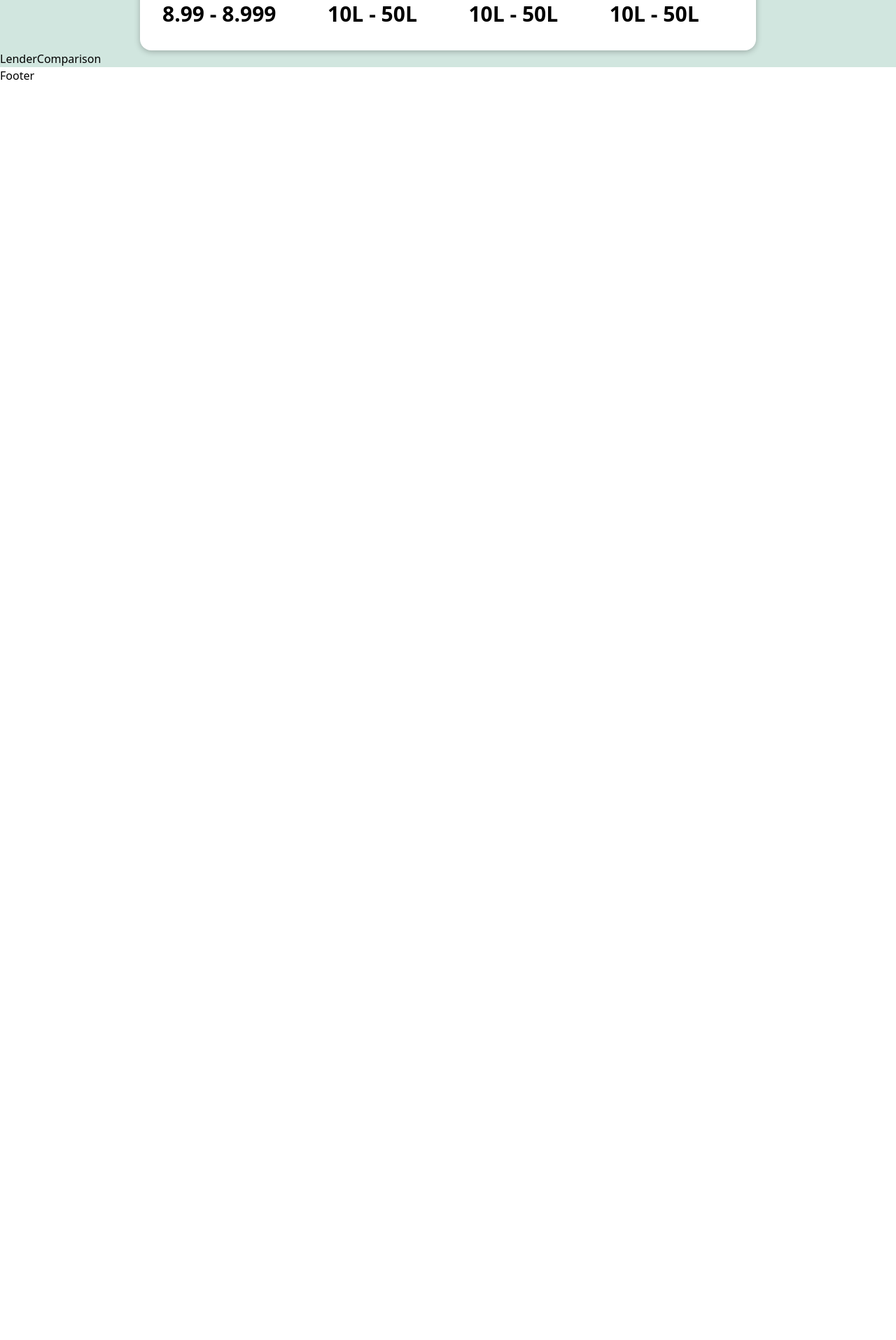
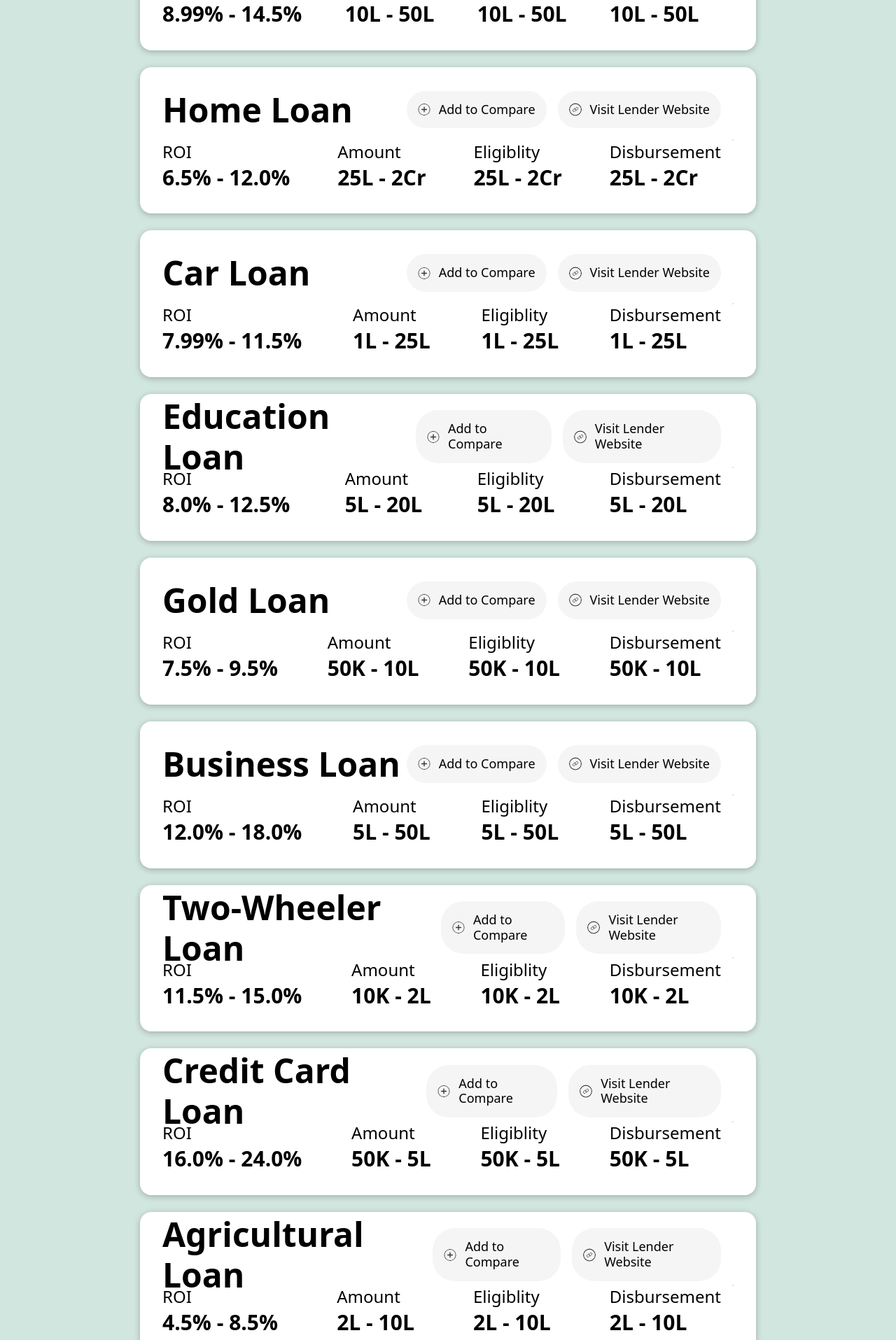
Before and after one commit to mahi25soni/temp-shiploan-frontend, a Next.js app: page /home-loan in a window 1280 px wide. Shown: the part 1265-3180 px from the top of the page at 70% size. Before the commit the page ends 1385 px from the top, so only its background shows below. Built offline with nearby package versions, Linux system fonts and the light colour scheme.

Commit message:
Core : Lender sample data integrated

```diff
--- a/src/app/(loan)/home-loan/page.tsx
+++ b/src/app/(loan)/home-loan/page.tsx
@@ -5,6 +5,7 @@ import SuggestedLoan from '@/components/SuggestedLoan/SuggestedLoan';
 import SuggestedLenders from '@/components/SuggestesLenders/SuggestedLenders';
 import PageWrapper from '@/components/wrappers/PageWrapper'
 import SuggestedLoanWrapper from '@/components/wrappers/SuggestedLoanWrapper';
+import { LenderSampleData } from '@/testdata/lender-data';
 import { useFormik } from 'formik'
 import React, { useState } from 'react'
 
@@ -51,6 +52,15 @@ const InputRangeData = [
   }
 ]
 
+interface LenderInfo {
+  id : string,
+  name: string,
+  roi: string,
+  amount: string,
+  eligibility: string,
+  disbursement: string
+}
+
 const HomeLoan = () => {
   const [suggestLoan, setSuggestLoan] = useState(false)
   const [suggestedLoanData, setSuggestedLoanData] = useState({
@@ -74,7 +84,11 @@ const HomeLoan = () => {
       })
       setSuggestLoan(true)
     },
+
   })
+
+  const [lenderComparisonArray, setLenderComparisonArray] = useState([])
+  const [lenderArray, setLenderArray] = useState<LenderInfo[]>(LenderSampleData)
   return (
     <div className='min-h-screen w-full bg-light-green'>
       (<PageWrapper heading='Balance Transfer on Credit Card Debt' altText='Background Image' bgColor='#D1E6DF' mainImage='/small house in winter forest.png' description='Lorem ipsum dolor sit amet consectetur. Semper sed malesuada quisque orci tincidunt lectus sollicitudin quam. Convallis in nisl odio enim arcu neque. Nulla ipsum venenatis volutpat eu. Venenatis nisi.'>
@@ -83,7 +97,7 @@ const HomeLoan = () => {
         {suggestLoan && <SuggestedLoan {...suggestedLoanData} />}
 
       </PageWrapper>)
-      <SuggestedLenders ></SuggestedLenders>
+      <SuggestedLenders lenderArray = {lenderArray}  ></SuggestedLenders>
       <LenderComparison ></LenderComparison>
     </div>
 
--- a/src/components/SuggestesLenders/SuggestedLenders.tsx
+++ b/src/components/SuggestesLenders/SuggestedLenders.tsx
@@ -1,21 +1,61 @@
 import Image from 'next/image';
-import React from 'react'
+import React, { useState } from 'react'
 import BrownLine from '../atoms/BrownLine';
 
 
+interface LenderInfo {
+    id: string,
+    name: string,
+    roi: string,
+    amount: string,
+    eligibility: string,
+    disbursement: string
+}
 
-const SuggestedLenders = () => {
+interface props {
+    lenderArray: LenderInfo[]
+}
+
+
+const SuggestedLenders = (data: props) => {
+    const [firstLenderCandidate, setFirstLenderCandidate] = useState<LenderInfo | null>(null)
+    const [secondLenderCandidate, setSecondLenderCandidate] = useState<LenderInfo | null>(null)
+
+    const [twoLenderCandiates, setTwoLenderCandiates] = useState<LenderInfo[]>([])
+
+
+    const handleAddToCompare = (lender: LenderInfo) => {
+        console.log("this is the lender", lender)
+        if (firstLenderCandidate === null) {
+            setFirstLenderCandidate(lender)
+        }
+        else if (secondLenderCandidate === null) {
+            setSecondLenderCandidate(lender)
+        }
+    }
     return (
         <div
             className="m-auto flex h-full w-full flex-col  items-center justify-start gap-6 lg:px-[200px]"
         >
 
-            <div className='shadow-[0_2px_8px_rgba(0,0,0,0.25)] p-6 flex flex-col lg:hidden rounded-2xl w-[353px] bg-white gap-2'>
-                <div className='flex items-center'>
+            {
+                firstLenderCandidate && <div className='shadow-[0_2px_8px_rgba(0,0,0,0.25)] p-6 flex flex-col lg:hidden rounded-2xl w-[353px] bg-white gap-4'>
+                    <div className='flex items-center justify-around h-[29px]'>
+                        <div className='description-text-24 font-bold'>
+                            {firstLenderCandidate?.["name"]}
 
                         </div>
-                <div></div>
+                        <BrownLine height={true} />
+                        <div className='description-text-24 font-bold'>
+                            {secondLenderCandidate ? secondLenderCandidate["name"] : <Image src='/PlusCircle.svg' width={18} height={18} alt="Add Button" className='rounded-full' />}
                         </div>
+                    </div>
+                    <button disabled={secondLenderCandidate ? false : true} className={` p-4 rounded-32 border   w-full description-text-18 font-bold  ${secondLenderCandidate ? 'border-light-gray text-light-gray' : 'border-gray-opacity-20 text-gray-opacity-20'}`}>
+                        Compare
+                    </button>
+                </div>
+            }
+
             <div className='flex items-center justify-between w-[353px] lg:w-full'>
                 <div className='font-bold text-base lg:text-5xl lg:leading-[60px]'>
                     Suggested Lenders
@@ -30,26 +70,55 @@ const SuggestedLenders = () => {
                 </div>
 
             </div>
+
+            {data?.lenderArray.map((lender, index) => {
+                return (
+                    <SingleLenderInfo lender={lender} key={index} handleAddToCompare={handleAddToCompare} />
+                )
+            })}
+
+
+
+        </div>
+    )
+}
+
+const SingleLenderInfo = ({
+    lender,
+    handleAddToCompare
+}: {
+    lender: LenderInfo,
+    handleAddToCompare: (lender: LenderInfo) => void
+
+}) => {
+
+    return (
         <div className='p-6 bg-white rounded-32 flex justify-between items-center gap-4 w-[353px] shadow-[0_2px_8px_rgba(0,0,0,0.25)] lg:w-full lg:rounded-2xl lg:p-8
     '>
             <div className='flex flex-col gap-4 lg:w-full'>
-                    <div className='flex items-center gap-1 lg:h-[58px] lg:justify-between'>
+                <div className='flex items-center gap-1 lg:h-[58px] lg:justify-between lg:w-full'>
                     <div className='font-bold text-2xl leading-[29.05px] lg:text-5xl lg:leading-[58px] '>
-                            Name
+                        {lender?.name}
                     </div>
                     <div className='hidden lg:flex gap-4 '>
-                            <div className='bg-transparent-gray flex justify-center items-center gap-3 p-4 description-text-18 rounded-32'>
+                        <div className='bg-gray-opacity-5 flex justify-center items-center gap-3 p-4 description-text-18 rounded-32' onClick={() => handleAddToCompare(lender)}>
                             <Image src='/PlusCircle.svg' width={18} height={18} alt="Add Button" className='rounded-full' />
                             <div>Add to Compare</div>
                         </div>
-                            <div className='bg-transparent-gray flex justify-center items-center gap-3 p-4 description-text-18 rounded-32'>
+                        <div className='bg-gray-opacity-5 flex justify-center items-center gap-3 p-4 description-text-18 rounded-32'>
                             <Image src='/connect.svg' width={18} height={18} alt="Connect Button" className='rounded-full' />
 
                             <div>Visit Lender Website</div>
                         </div>
                     </div>
-                        <Image src='/PlusCircle.svg' width={18} height={18} alt="Add Button" className='rounded-full lg:hidden' />
-                        <Image src='/connect.svg' width={18} height={18} alt="Connect Button" className='rounded-full lg:hidden' />
+                    <div onClick={() => handleAddToCompare(lender)} className='lg:hidden'>
+
+                        <Image src='/PlusCircle.svg' width={18} height={18} alt="Add Button" className='rounded-full' />
+                    </div>
+                    <div className='lg:hidden'>
+
+                        <Image src='/connect.svg' width={18} height={18} alt="Connect Button" className='rounded-full' />
+                    </div>
                 </div>
                 <div className='lg:hidden w-full '>
                     <BrownLine />
@@ -61,7 +130,7 @@ const SuggestedLenders = () => {
                             ROI
                         </div>
                         <div className='text-sm font-bold leading-[16.94px]  lg:text-3xl lg:leading-[38.73px]'>
-                                8.99 {" - "} 8.999
+                            {lender?.roi}
                         </div>
                     </div>
                     <div className='flex flex-col gap-1 '>
@@ -69,7 +138,7 @@ const SuggestedLenders = () => {
                             Amount
                         </div>
                         <div className='text-sm font-bold leading-[16.94px] lg:text-3xl lg:leading-[38.73px]'>
-                                10L {" - "} 50L
+                            {lender?.amount}
                         </div>
                     </div>
 
@@ -79,7 +148,7 @@ const SuggestedLenders = () => {
                             Eligiblity
                         </div>
                         <div className='text-sm font-bold leading-[16.94px] lg:text-3xl lg:leading-[38.73px]'>
-                                10L {" - "} 50L
+                            {lender?.eligibility}
                         </div>
                     </div>
                     <div className='hidden lg:flex flex-col gap-1 '>
@@ -87,7 +156,7 @@ const SuggestedLenders = () => {
                             Disbursement
                         </div>
                         <div className='text-sm font-bold leading-[16.94px] lg:text-3xl lg:leading-[38.73px]'>
-                                10L {" - "} 50L
+                            {lender?.disbursement}
                         </div>
                     </div>
 
@@ -102,7 +171,7 @@ const SuggestedLenders = () => {
                         Eligiblity
                     </div>
                     <div className='text-sm font-bold leading-[16.94px]'>
-                            10L {" - "} 50L
+                        {lender?.eligibility}
                     </div>
                 </div>
                 <div className='flex flex-col gap-1 '>
@@ -110,8 +179,7 @@ const SuggestedLenders = () => {
                         Disbursement
                     </div>
                     <div className='text-sm font-bold leading-[16.94px]'>
-                            10L {" - "} 50L
-                        </div>
+                        {lender?.disbursement}
                     </div>
                 </div>
             </div>
--- /dev/null
+++ b/src/testdata/lender-data.ts
@@ -0,0 +1,82 @@
+export const  LenderSampleData = [
+    {
+      id: "1",
+      name: "Personal Loan",
+      roi: "8.99% - 14.5%",
+      amount: "10L - 50L",
+      eligibility: "10L - 50L",
+      disbursement: "10L - 50L",
+    },
+    {
+      id: "2",
+      name: "Home Loan",
+      roi: "6.5% - 12.0%",
+      amount: "25L - 2Cr",
+      eligibility: "25L - 2Cr",
+      disbursement: "25L - 2Cr",
+    },
+    {
+      id: "3",
+      name: "Car Loan",
+      roi: "7.99% - 11.5%",
+      amount: "1L - 25L",
+      eligibility: "1L - 25L",
+      disbursement: "1L - 25L",
+    },
+    {
+      id: "4",
+      name: "Education Loan",
+      roi: "8.0% - 12.5%",
+      amount: "5L - 20L",
+      eligibility: "5L - 20L",
+      disbursement: "5L - 20L",
+    },
+    {
+      id: "5",
+      name: "Gold Loan",
+      roi: "7.5% - 9.5%",
+      amount: "50K - 10L",
+      eligibility: "50K - 10L",
+      disbursement: "50K - 10L",
+    },
+    {
+      id: "6",
+      name: "Business Loan",
+      roi: "12.0% - 18.0%",
+      amount: "5L - 50L",
+      eligibility: "5L - 50L",
+      disbursement: "5L - 50L",
+    },
+    {
+      id: "7",
+      name: "Two-Wheeler Loan",
+      roi: "11.5% - 15.0%",
+      amount: "10K - 2L",
+      eligibility: "10K - 2L",
+      disbursement: "10K - 2L",
+    },
+    {
+      id: "8",
+      name: "Credit Card Loan",
+      roi: "16.0% - 24.0%",
+      amount: "50K - 5L",
+      eligibility: "50K - 5L",
+      disbursement: "50K - 5L",
+    },
+    {
+      id: "9",
+      name: "Agricultural Loan",
+      roi: "4.5% - 8.5%",
+      amount: "2L - 10L",
+      eligibility: "2L - 10L",
+      disbursement: "2L - 10L",
+    },
+    {
+      id: "10",
+      name: "Medical Loan",
+      roi: "10.5% - 14.0%",
+      amount: "1L - 15L",
+      eligibility: "1L - 15L",
+      disbursement: "1L - 15L",
+    },
+  ];
--- a/tailwind.config.ts
+++ b/tailwind.config.ts
@@ -32,7 +32,9 @@ const config: Config = {
         "light-purple": "var(--bg-light-purple)",
         "light-green": "var(--bg-light-green)",
         "light-blue": "var(--bg-light-blue)",
-        'transparent-gray': 'rgba(72, 69, 76, 0.05)'
+        'gray-opacity-5': 'rgba(72, 69, 76, 0.05)',
+        'gray-opacity-20': 'rgba(72, 69, 76, 0.2)',
+
       },
     },
   },
```
Lines whose indentation alone changed are shown as unchanged.
